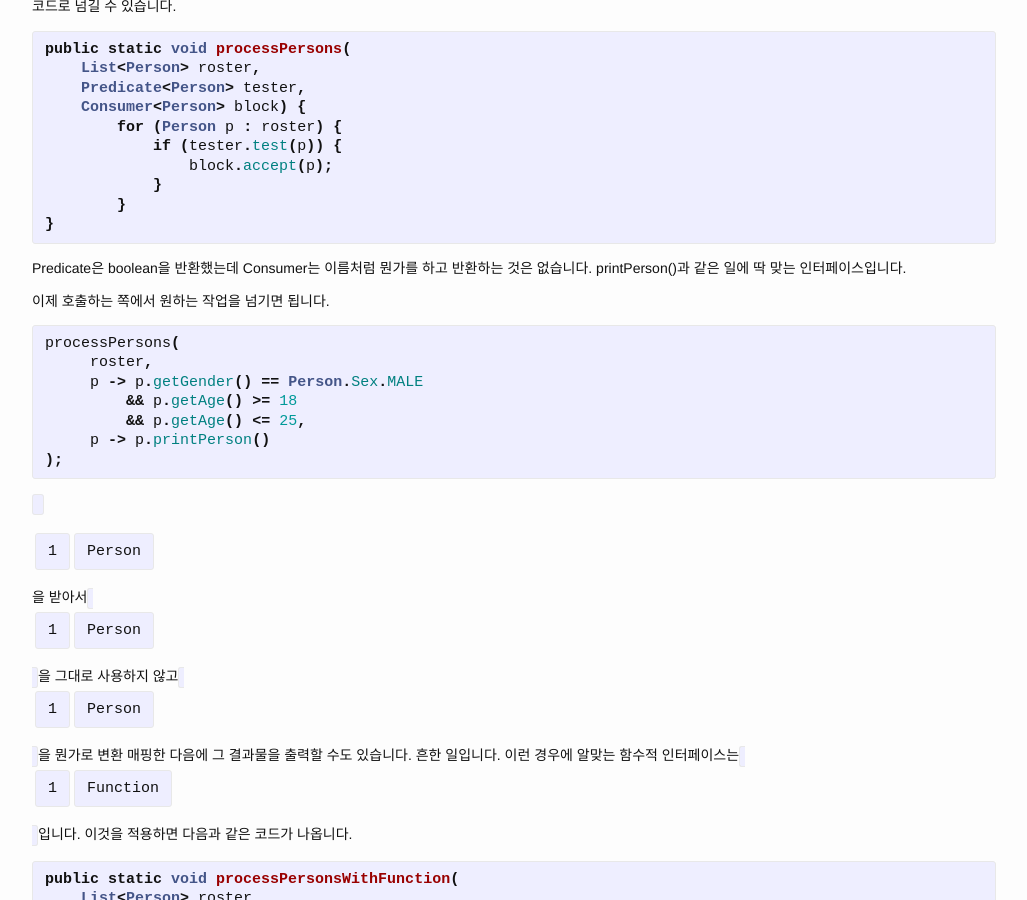
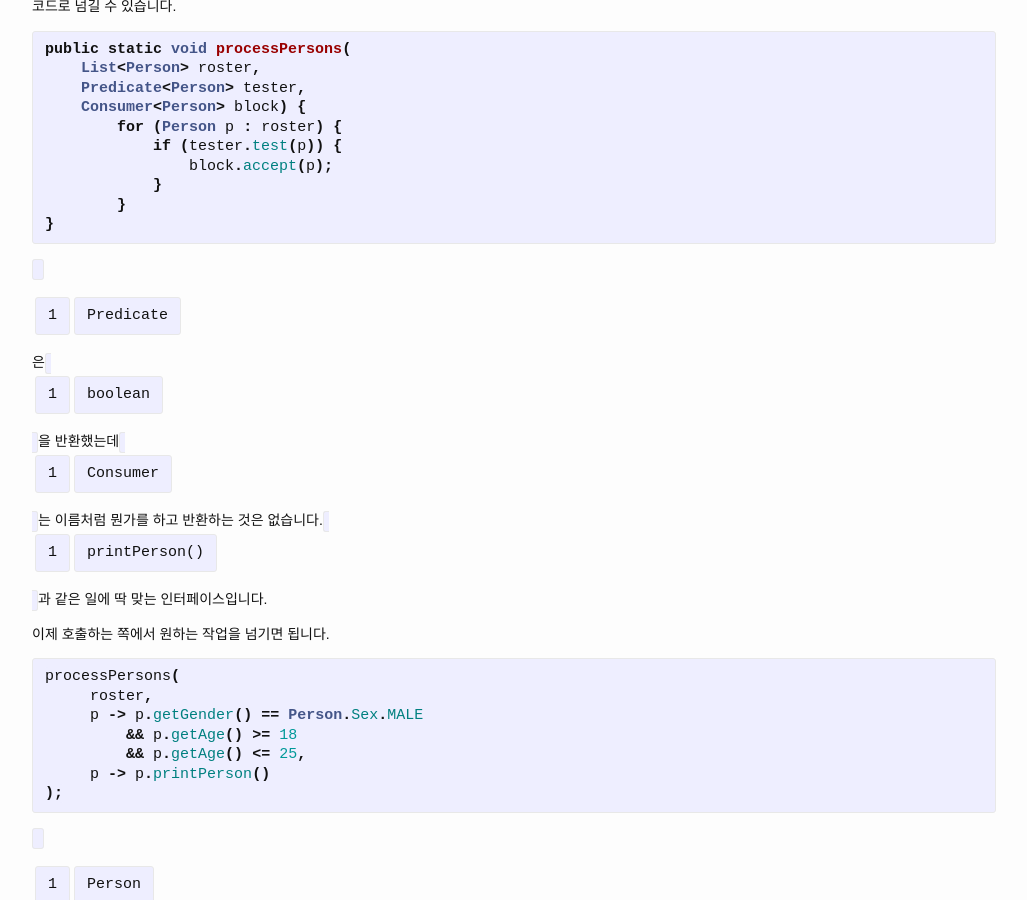
Before and after one commit to cybaek/homepage, a Jekyll site: the page built from _posts/2015-04-28-java8-lambda.markdown, in a window 1280 px wide and 900 px high, scrolled down 4482 px. Shown: the whole window, without its empty margins (126-1153 px from the left). Built offline with Jekyll 4.4.1, drawn with Linux system fonts in a browser that asks for light colours.

```diff
--- a/_posts/2015-04-28-java8-lambda.markdown
+++ b/_posts/2015-04-28-java8-lambda.markdown
@@ -194,7 +194,7 @@ public static void processPersons(
 }
 {% endhighlight %}
 
-Predicate은 boolean을 반환했는데 Consumer는 이름처럼 뭔가를 하고 반환하는 것은 없습니다. printPerson()과 같은 일에 딱 맞는 인터페이스입니다.
+`Predicate`은 `boolean`을 반환했는데 `Consumer`는 이름처럼 뭔가를 하고 반환하는 것은 없습니다. `printPerson()`과 같은 일에 딱 맞는 인터페이스입니다.
 
 이제 호출하는 쪽에서 원하는 작업을 넘기면 됩니다.
 
```
